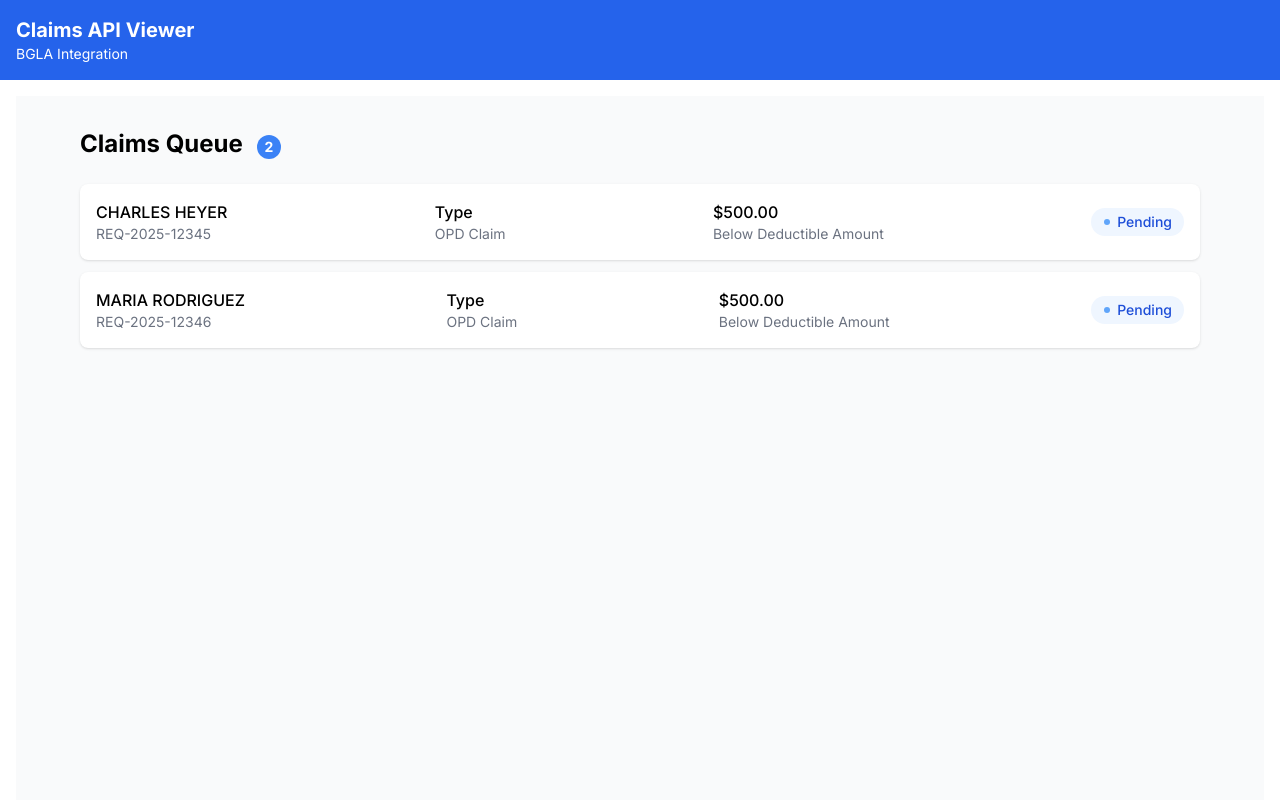
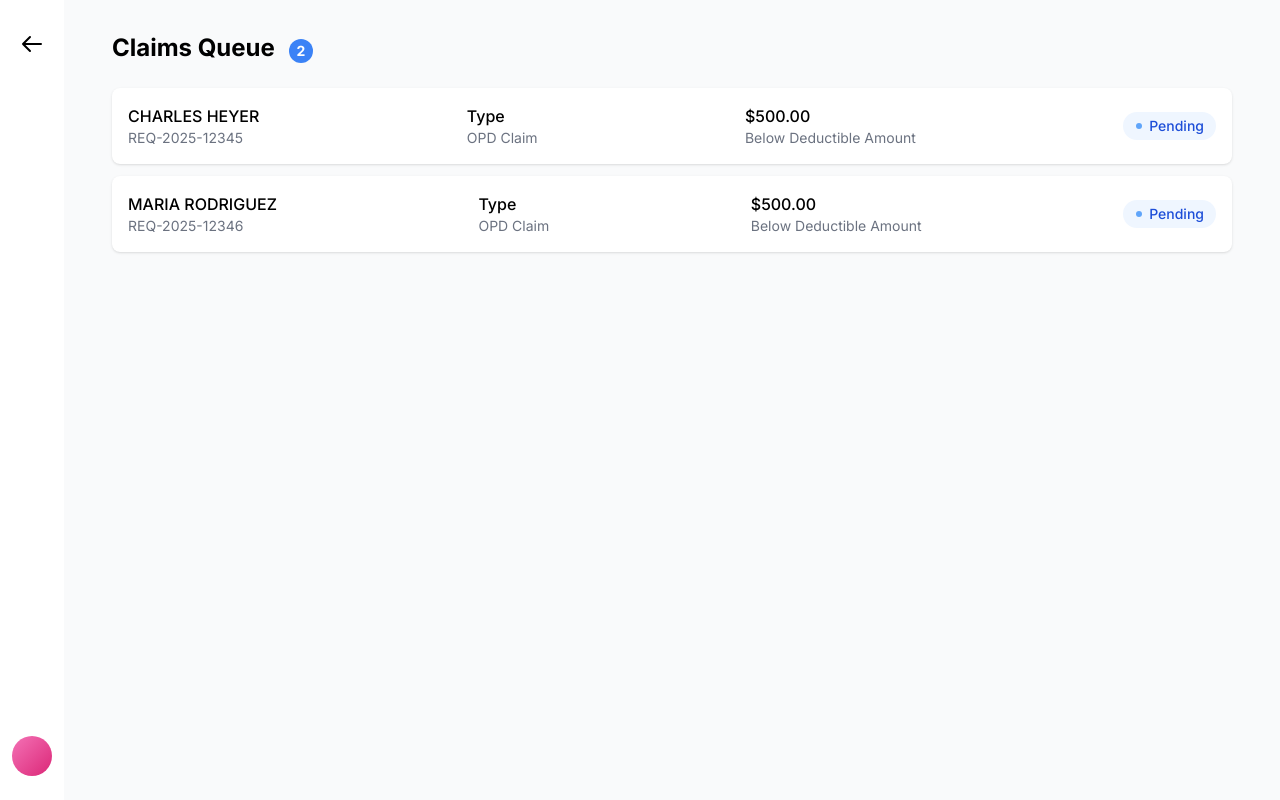
Before and after one commit to nikhil-samuel/api-viewer-poc, a Next.js app: page / in a window 1280 px wide. Shown: the top 800 px of the page. Built offline with nearby package versions, Linux system fonts and the light colour scheme.

Commit message:
Update layout to match design reference

```diff
--- a/src/app/layout.js
+++ b/src/app/layout.js
@@ -4,28 +4,53 @@ import './globals.css'
 const inter = Inter({ subsets: ['latin'] })
 
 export const metadata = {
-  title: 'Claims API Viewer',
-  description: 'Monitor claim submissions from BGLA',
+  title: 'API Viewer POC',
+  description: 'Monitor API requests between BGLA and Qantev',
 }
 
 export default function RootLayout({ children }) {
   return (
     <html lang="en">
       <body className={inter.className}>
-        <header className="bg-blue-600 text-white p-4">
-          <div className="container mx-auto">
-            <h1 className="text-xl font-bold">Claims API Viewer</h1>
-            <p className="text-sm">BGLA Integration</p>
+        <div className="flex min-h-screen">
+          {/* Sidebar */}
+          <div className="w-16 bg-navy-900 flex flex-col items-center py-6">
+            {/* Logo */}
+            <div className="w-10 h-10 bg-white rounded-full flex items-center justify-center mb-10">
+              <svg xmlns="http://www.w3.org/2000/svg" className="w-6 h-6 text-navy-900" viewBox="0 0 24 24" fill="none" stroke="currentColor" strokeWidth="2" strokeLinecap="round" strokeLinejoin="round">
+                <path d="M21 12H3M3 12L10 5M3 12L10 19"></path>
+              </svg>
+            </div>
+
+            {/* Navigation Icons */}
+            <nav className="flex flex-col items-center space-y-8">
+              {[1, 2, 3, 4, 5, 6, 7].map((item) => (
+                <div key={item} className="w-10 h-10 bg-navy-800 rounded flex items-center justify-center text-white opacity-50">
+                  <div className="w-5 h-5 border-2 border-current rounded"></div>
+                </div>
+              ))}
+            </nav>
+
+            {/* Bottom Items */}
+            <div className="mt-auto flex flex-col items-center space-y-4">
+              <div className="w-10 h-10 bg-navy-800 rounded flex items-center justify-center text-white opacity-50">
+                <svg xmlns="http://www.w3.org/2000/svg" className="w-5 h-5" viewBox="0 0 24 24" fill="none" stroke="currentColor" strokeWidth="2" strokeLinecap="round" strokeLinejoin="round">
+                  <circle cx="12" cy="12" r="10"></circle>
+                  <path d="M9.09 9a3 3 0 0 1 5.83 1c0 2-3 3-3 3"></path>
+                  <line x1="12" y1="17" x2="12.01" y2="17"></line>
+                </svg>
+              </div>
+              <div className="w-10 h-10 rounded-full overflow-hidden">
+                <div className="w-full h-full bg-gradient-to-br from-pink-400 to-pink-600"></div>
+              </div>
+            </div>
           </div>
-        </header>
-        <main className="container mx-auto p-4">
-          {children}
-        </main>
-        <footer className="bg-gray-100 p-4 mt-8">
-          <div className="container mx-auto text-center text-sm text-gray-600">
-            &copy; {new Date().getFullYear()} Qantev - API Viewer POC
+
+          {/* Main Content */}
+          <div className="flex-1 bg-gray-50">
+            {children}
           </div>
-        </footer>
+        </div>
       </body>
     </html>
   )
```
